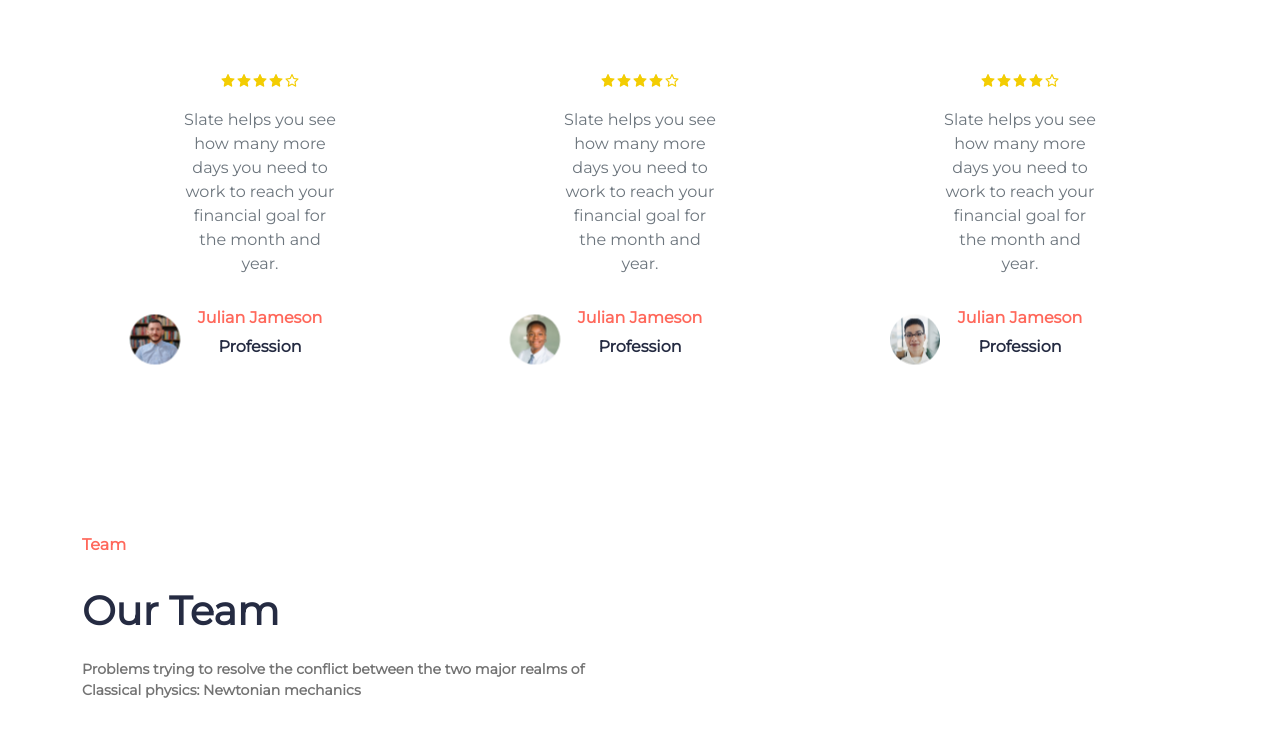
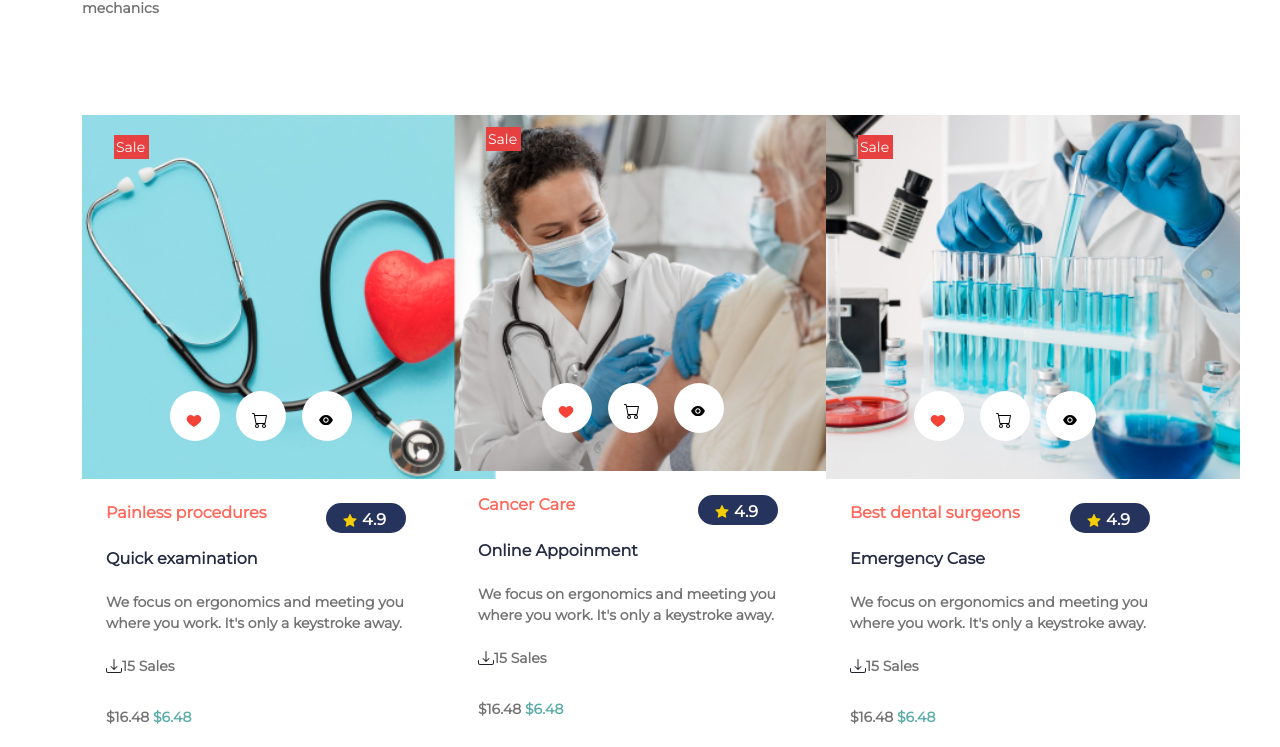
Before and after one commit to ranjankjha17/health_project, a React (Create React App) app: page / in a window 1280 px wide. Shown: the part 2097-2844 px from the top of the page. Built offline with nearby package versions, Linux system fonts and the light colour scheme.

Commit message:
icon set

```diff
--- a/src/App.js
+++ b/src/App.js
@@ -18,7 +18,7 @@ function App() {
     <Services/>
     <ThirdSection/>
     <Experts/>
-    {/* <Department/> */}
+    <Department/>
     <Medicine/>
     <Team/>
     <Joinus/>
--- a/src/component/Department.jsx
+++ b/src/component/Department.jsx
@@ -1,5 +1,9 @@
 import React from 'react'
 import './styles/department.scss'
+import { AiFillEye, AiFillStar } from 'react-icons/ai'
+import { BsCart, BsDownload } from 'react-icons/bs'
+import {FcLike} from 'react-icons/fc'
+import {MdArrowForwardIos} from 'react-icons/md'
 const Department = () => {
     const data = [
         {
@@ -40,29 +44,35 @@ const Department = () => {
                         the two major realms of Classical physics: Newtonian mechanics
                     </div>
                 </div>
-                <div className='row'>
-                    <div className='col-12 d-flex justify-content-between mb-5'>
+                <div className='row d-flex justify-content-between mb-5 mt-5'>
+
                         {
                             data.map((e) => (
-                                <div className='dep_card' key={e.id}>
-                                    <img src={e.image} alt={e.title} />
+                                <div className='col-12 col-lg-4 dep_card' key={e.id}>
+                                    <img src={e.image} alt={e.title} className='z-index-1'/>
+                                    <div className='sale z-index-2'>Sale</div>
+                                    <div className='icon_square_area d-flex'>
+                                        <a href=' #' className='icon_square'><FcLike/></a>
+                                        <a href=' #' className='icon_square'><BsCart/></a>
+                                        <a href=' #' className='icon_square'><AiFillEye/></a>
+                                    </div>
                                     <div className='p-4'>
-                                        <div>
+                                        <div className='d-flex justify-content-between'>
                                         <h6>{e.title1}</h6>
                                         <a href=' #' className='right_icon'>
-                                            {/* <img src="./images/icon emojione-star.png" alt="image" height={16} width={16}/> */}
+                                            <AiFillStar style={{color:"#F3CD03",marginRight:"0.25rem"}}/>
                                             4.9
                                         </a>
                                         </div>
                                         <h5 className='title'>{e.title}</h5>
                                         <div className='description'>{e.description}</div>
                                         <div className='d-flex justify-content-start'>
-                                            <img src="./images/Vector1.png" alt="img" className='small_image'/>
+                                            <BsDownload className='mt-4'/>
                                             <h5 className='description'>15 Sales</h5>
                                         </div>
                                         <div className='description'>$16.48 <span className="dollor">$6.48</span></div>
                                         <div className='button4_area'>
-                                            <a className='button4' href=' #'>Learn More {'>'}</a>
+                                            <a className='button4' href=' #'>Learn More <MdArrowForwardIos/></a>
                                         </div>
                                     </div>
                                     {/* <img src="./images/icon emojione-star.png" alt="image" height={16} width={16} style={{ objectFit: "contain" }}/> */}
@@ -70,7 +80,7 @@ const Department = () => {
                             ))
                         }
 
-                    </div>
+
                 </div>
             </div>
         </>
--- a/src/component/styles/department.scss
+++ b/src/component/styles/department.scss
@@ -13,7 +13,7 @@
     font-weight: 900;
 }
 .button4{
-    padding: 1.5em 3em;
+    padding: 1em 2em;
     border: 1px solid var(--bs-primary-color);
     border-radius:30px;
     outline: none;
@@ -41,7 +41,7 @@
 }
 
 .right_icon{
-    padding: 0 0 0 2em;
+    padding: 5px 1em 0 1em;
     border: none;
     border-radius:20px;
     outline: none;
@@ -49,9 +49,35 @@
     font-weight: 700;
     color: var(--bs-light-text-color);
     text-decoration: none;
-    width: 60px;
-    height: 26px;
+    width: 80px;
+    height: 30px;
 }
 .right_icon:hover{
     color: var(--bs-light-text-color);
 }
+.sale{
+    height: 24px;
+    width: 35px;
+    font-size: 14px;
+    background-color: var(--bs-danger-color);
+    color: var(--bs-light-text-color);
+    padding: 2px 4px 2px 2px;
+    position: absolute;
+    margin-top: -21.5rem;
+    margin-left: 2rem;
+}
+.icon_square{
+    margin: 0.5rem;
+    padding: 1em 1em;
+    height: 50px;
+    width: 50px;
+    border-radius: 50%;
+    background-color: var(--bs-light-text-color);
+    color: #000;
+
+}
+.icon_square_area{
+    position: absolute;
+    margin-top: -6rem;
+    margin-left: 5rem;
+}
```
Also changed, not shown: public/images/sale.png (renamed from public/images/h6 sec.png).
